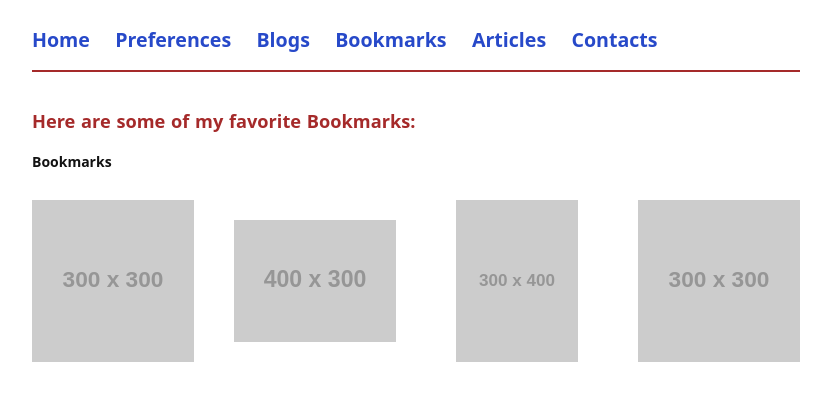
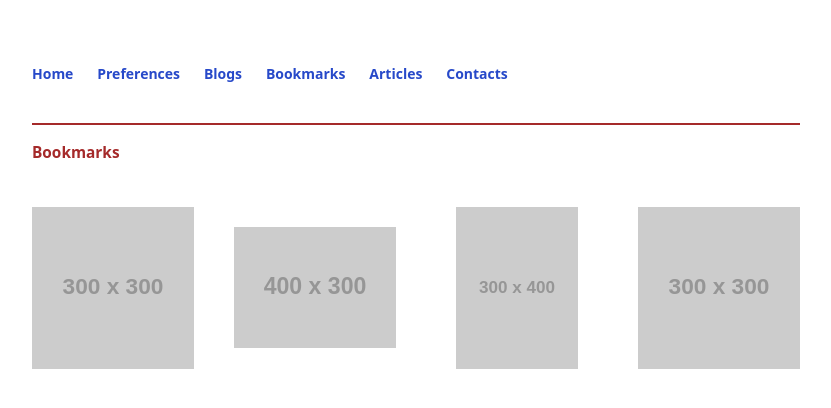
Before and after one commit to aramharam/aramharam.github.io, a plain HTML site: page index.html in a window 1280 px wide. Both pictures are taken after a click on the link "Bookmarks". Shown: the whole page, without its empty margins (224-1055 px from the left). Drawn offline with Linux system fonts and the light colour scheme; placeholder pictures from the web are drawn by us.

Commit message:
deleted:    .he 	modified:   index.html

```diff
--- a/index.html
+++ b/index.html
@@ -4,7 +4,7 @@
     <meta charset="utf-8">
     <meta name="viewport" content="width=device-width,initial-scale=1">
 
-    <title>&#128068;</title>
+    <title>&#128068; Balli</title>
 
     <!-- Recommended minimum -->
     <meta property="og:title" content="&#128068;">
@@ -33,7 +33,7 @@ body {
   font-size: 14px;
   font-weight:600;
   font-family: system-ui, sans-serif;
-  word-spacing: 1px;
+  word-spacing:1px;
   line-height: 1.4;
   color: var(--textcolor);
   background: var(--bgcolor);
@@ -45,7 +45,7 @@ body {
 /* ------- Sections ------- */
 
 section {
-  padding: calc(2em + 2vw) 5vw 8vw 5vw;
+  padding: calc(3em + 5vw) 5vw 8vw 5vw;
   /* ! Everything below is needed ! */
   display: none;
   position: absolute;
@@ -66,7 +66,7 @@ section#home { /* Show #home by default */
 /* ------- Header ------- */
 
 header {
-  padding: 2vw 5vw 0 5vw;
+  padding: 5vw 5vw 0 5vw;
   display: flex;
   flex-wrap: wrap;
   position: absolute;
@@ -75,7 +75,7 @@ header {
 }
 
 header h1 {
-  font-size: 1.4em;
+  font-size: 1.2em;
   flex: 1; /* pushes nav to the right */
   white-space: nowrap;
   padding: 0 5vw .5em 0;
@@ -97,7 +97,7 @@ a:hover {
 }
 
 section h1 {
-  font-size: 1.3em;
+  font-size: 1.1em;
   color: #a52a2a;
   font-weight: bold;
   margin: 0 0 1em 0;
@@ -143,6 +143,7 @@ hr {
   border: 0;
   background: brown;
   margin: 1.2em 0;
+
 }
 
 abbr {
@@ -499,7 +500,6 @@ article time {
     <body>
 
     <header>
-		<h1>
       <nav>
         <a href="#home">Home</a>
         <a href="#preferences">Preferences</a>
@@ -508,7 +508,6 @@ article time {
         <a href="#articles">Articles</a>
         <a href="#contacts">Contacts</a>
       </nav>
-      		</h1>
     </header>
 
     <main>
@@ -521,9 +520,8 @@ article time {
 
 	    <section id="home"> <!-- HOME -->
 		    <hr>
-	    <br>
+	    <p><strong>राम राम, </strong>Here I will try to express my thoughts that i would not in real  life.   </p>
 
-	    <p><strong>राम राम, </strong>Here I will try to express my thoughts that i would not in real  life.   </p>
 
 
 
@@ -541,9 +539,6 @@ article time {
 
       <section id="preferences"> <!-- ABOUT -->
 	      <hr>
-      <br>
-
-           <p>Trying this new <a href="#new-page">page</a> if it works.</p>
 	<p>Movies</p>
 	<p>Books</p>
 	<p>Shows</p>
@@ -553,24 +548,24 @@ article time {
 	<p>Quotes</p>
 	<p>Persons</p>
 
-        <figure>
+  <!--      <figure>
           <a href="#img-about">
             <img loading="lazy" alt="" src="//dummyimage.com/1200x600/ddd/bbb" width="1200" height="600">
           </a>
           <figcaption>Example of an image with a link to a larger version.</figcaption>
-        </figure>
+  </figure>-->
 
       </section>
 
 
 
 
-	<section id="new-page"> <!-- ANOTHER PAGE -->
+<!--	<section id="new-page">  ANOTHER PAGE
 		<hr>
         	<p>Now it works</p>
 		<br>
         <p><a href="#preferences">← Go back</a></p>
-        </section>
+</section> -->
 
 	<section id="jokes"> <!-- ANOTHER PAGE -->
 		<hr>
@@ -582,7 +577,6 @@ article time {
 
 	<section id="cool-jokes"> <!-- ANOTHER PAGE -->
 		<hr>
-
 	<p>1. After the funeral, when everyone went home,<span class="spoiler"> I came back with a shovel.</span></p>
 	<br>
         <p><a href="#jokes">← Go back</a></p>
@@ -599,7 +593,6 @@ article time {
 
       <section id="blogs"> <!-- NEWS -->
 	      <hr>
-	      <br>
 	    <ul>
 		    <li><a href="#Some-Internet-manners-that-I-learned-lately">Some Internet manners that I learned lately</a></li>
 		    <li><a href="#Is-globalisation-really-necessary?">Is globalisation really necessary?</a></li>
@@ -616,7 +609,7 @@ article time {
 	    </ul>
 
 
-        <article>
+ <!--       <article>
           <h2>Blogging with Joe Bloggs <time datetime="2020-10-10">10.10.2020</time></h2>
           <p> One <em>could</em> use this setup to write <s>a blog</s> short updates. For images make sure to use the <code>loading="lazy"</code> attribute, so they get loaded only when needed.<label for="lazy">1</label><input type="checkbox" id="lazy"><small>
 
@@ -628,13 +621,12 @@ article time {
         <article>
           <h2><a href="https://example.com">Why Your Cat Bites You</a> <time datetime="2004-12-12">12.12.2004</time></h2>
           <p>Honestly you don't want to know.</p>
-        </article>
+	</article> -->
 
       </section>
 
 	<section id="Some-Internet-manners-that-I-learned-lately">
 		<hr>
-
         	<p>How to ask questions:</p>
 		<br>
         <p><a href="#blogs">← Go back</a></p>
@@ -642,7 +634,6 @@ article time {
 
 	<section id="Is-globalisation-really-necessary?">
 		<hr>
-
         	<p>Let's find out:</p>
 		<br>
         <p><a href="#blogs">← Go back</a></p>
@@ -727,11 +718,7 @@ article time {
 
       <section id="bookmarks"> <!-- PHOTOS -->
 	      <hr>
-   <br>
-
-	<h1>Here are some of my favorite Bookmarks:</h1>
-
-        <p>Bookmarks</p>
+        <h1>Bookmarks</h1>
 
         <!-- You can use this grid of images in any page -->
 
@@ -753,13 +740,7 @@ article time {
 
       <section id="articles"> <!-- PORTFOLIO -->
 	      <hr>
-   <br>
-
-
-
-
-
-	<p>Some Interesting Articles that I liked:</p>
+	<h1>Some Interesting Articles that I liked:</h1>
 	<ul><a href="https://en.wikipedia.org/wiki/Notes_on_Nationalism"target="_blank">Notes on Nationalism</a></ul>
 	<ul><a href="https://www.marxists.org/bookmarks/bhagat-singh/index.htm"target="_blank">Notes of Bhagat Singh</a></ul>
 	<ul><a href="https://rgu.ac.in/wp-content/uploads/2021/02/Download_611.pdf"target="_blank">Short Notes on Western Political Thinkers</a></ul>
@@ -816,12 +797,11 @@ article time {
 
 	<section id="who-supported-hitler"> <!-- ANOTHER PAGE -->
 		<hr>
-
-
 	<p>The industrialists (big business guys) sided with Hitler because they were scared of communism (which would destroy their businesses). The Christian churches also sided with Hitler because communism was a common enemy. The poor and unemployed approved of Hitler because he created policies that gave them food and other basic necessities in a dire time (the depression).</p>
 	<p>Youth who were brought up in the Hitler youth (propaganda) were fanatical. They were empowered by the Nazi State and repressed those who were less than absolutely supportive of fascism. Many older people (above school age) were a little ore critical of the Nazi state, but of course you had to be quiet about this. </p>
 	<p>Many Germans were very bitter about the Treaty of Versailles, so Hitler was was also a good channel for that anger. Some people were supportive of Hitler's desire to promote Germany until the war became reality. </p>
 	<p>-from Reddit</p>
+
 	<br>
         <p><a href="#articles">← Go back</a></p>
         </section>
@@ -832,8 +812,6 @@ article time {
 
        <section id="contacts">
 	       <hr>
-       <br>
-
 		<h1>You can connect with me here:</h1>
 		<p><strong>Email:</strong><a href="mailto:jumpherkai@protonmail.com"target="_blank">  jumpherkai@protonmail.com</a></p>
 		<p><strong>IRC:</strong>  ramram@libera.chat</p>
```
Also changed, not shown: 1 other file. Lines whose indentation alone changed are shown as unchanged.
